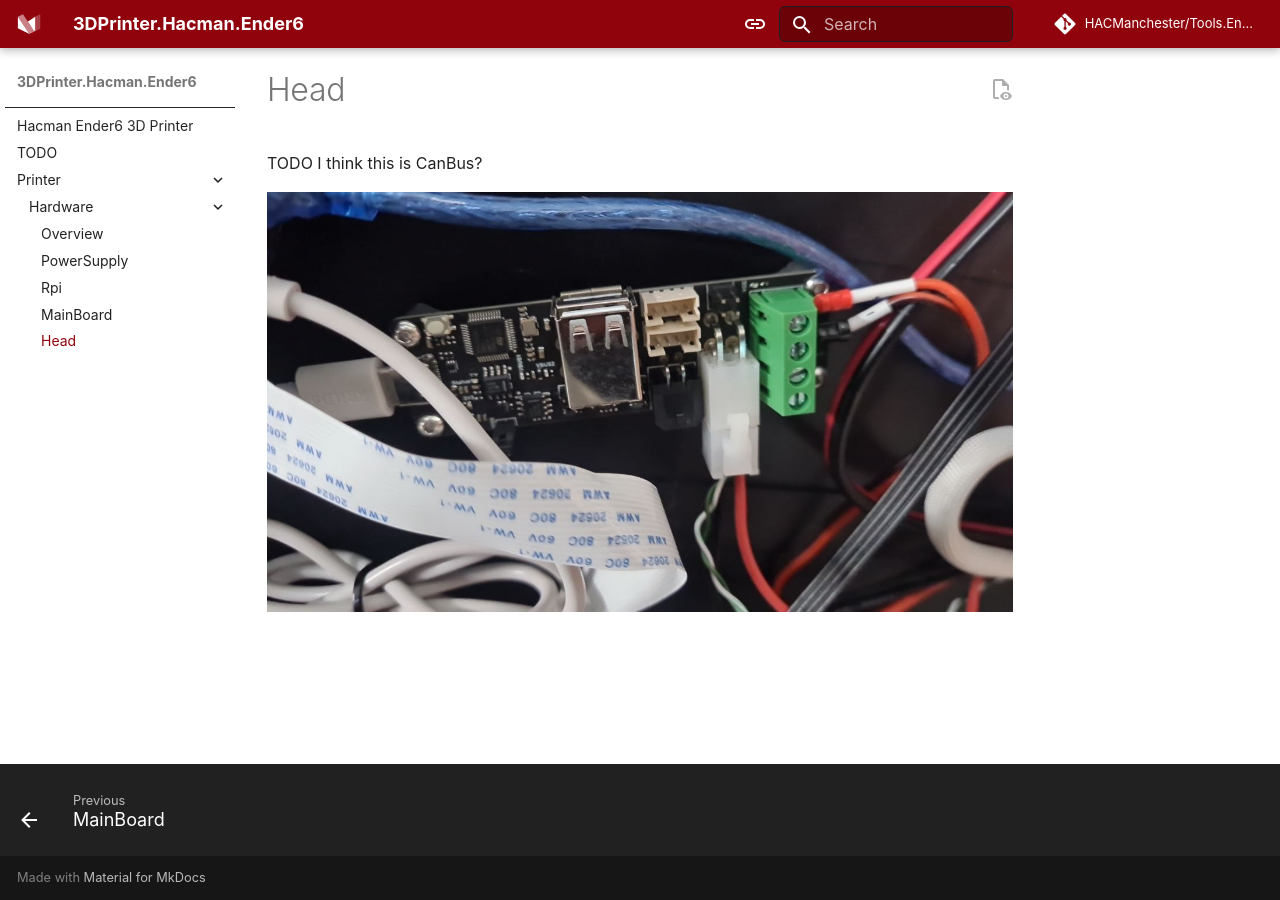
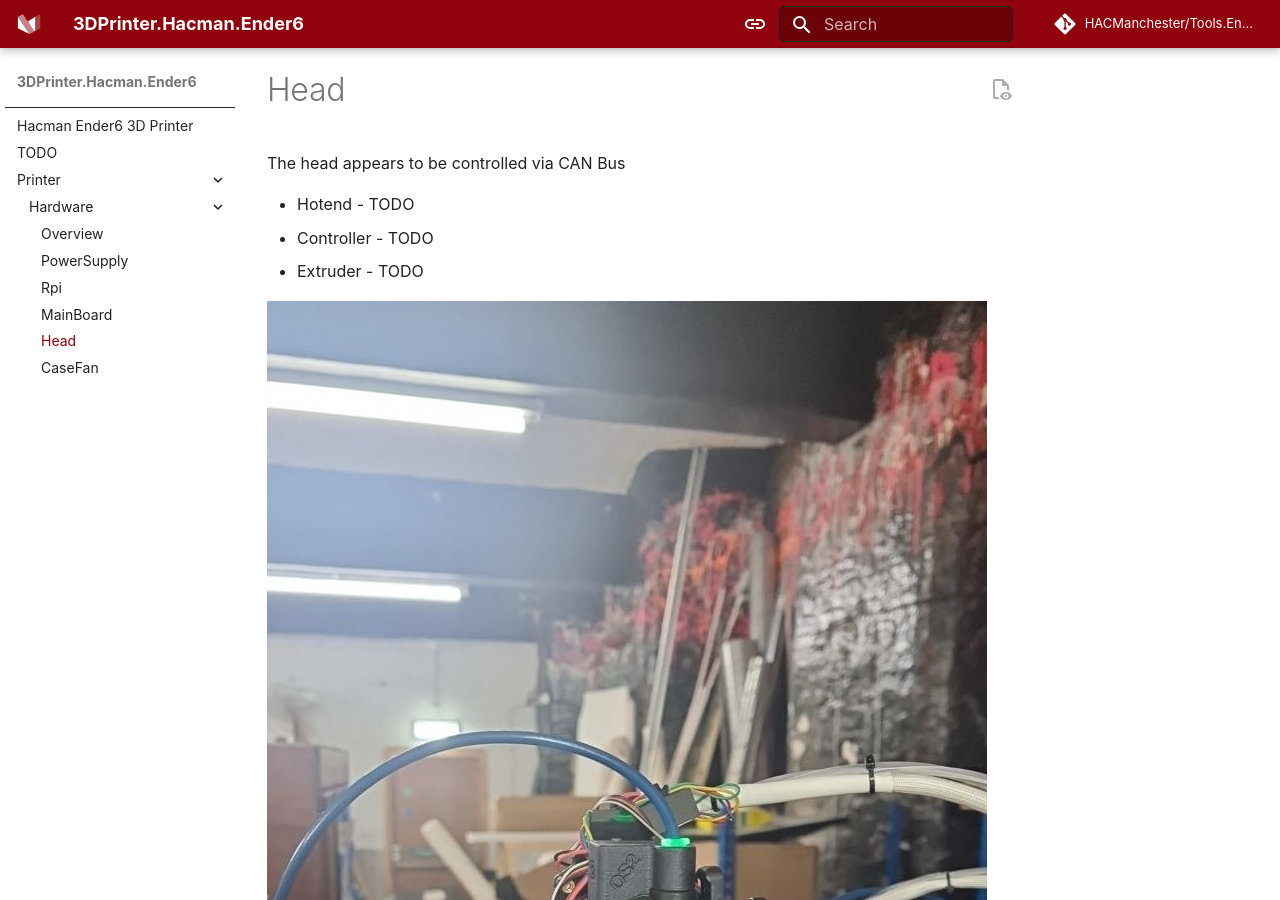
Before and after one commit to HACManchester/Tools.Ender6.Klipper, an MkDocs documentation site: the page built from docs/content/printer/hardware/Head.md, in a window 1280 px wide and 900 px high. Built offline with MkDocs 1.6.1 and Material for MkDocs 9.7.7, drawn with Linux system fonts in a browser that asks for light colours; nearby versions of some CDN libraries; some web fonts are replaced; comment, search, counter and statistics services are not loaded.

```diff
--- a/docs/content/printer/hardware/Head.md
+++ b/docs/content/printer/hardware/Head.md
@@ -1,5 +1,11 @@
 # Head
 
-TODO I think this is CanBus?
+The head appears to be controlled via CAN Bus
 
-![Head1.png](images/Head1.png)
+  * Hotend - TODO
+  * Controller - TODO
+  * Extruder - TODO
+
+![Head1-Front.jpg](images/Head1-Front.jpg)
+
+![Head1-Back.jpg](images/Head1-Back.jpg)
```
Also changed, not shown: docs/Readme.md (+2 -0 lines), docs/content/printer/hardware/CaseFan.md (added, +9 -0 lines), docs/content/printer/hardware/MainBoard.md (+24 -0 lines), docs/content/printer/hardware/.pages, docs/content/printer/hardware/images/CanBoard1.png (renamed from docs/content/printer/hardware/images/Head1.png), docs/content/printer/hardware/images/CaseFan1.jpg (added), docs/content/printer/hardware/images/Head1-Back.jpg (added), docs/content/printer/hardware/images/Head1-Front.jpg (added), 10 other files.
